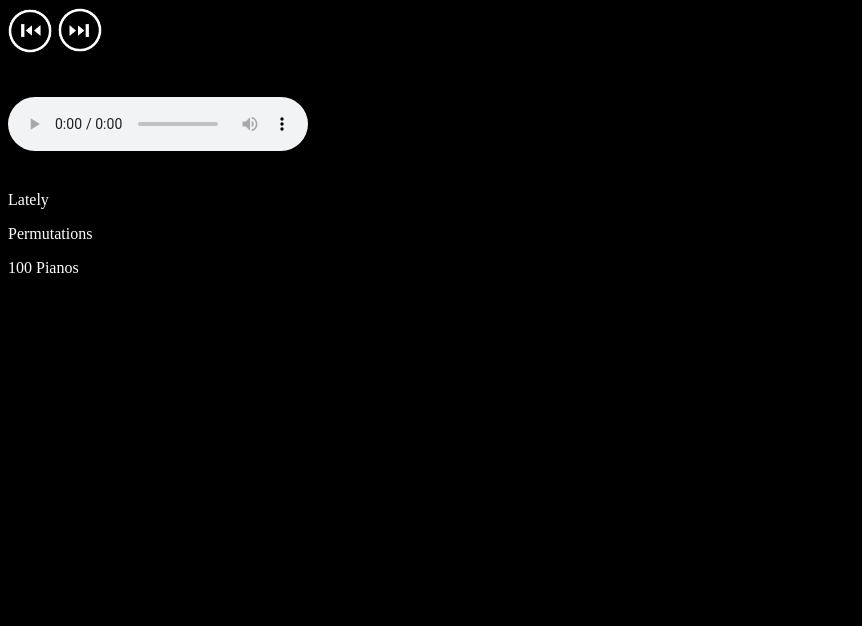
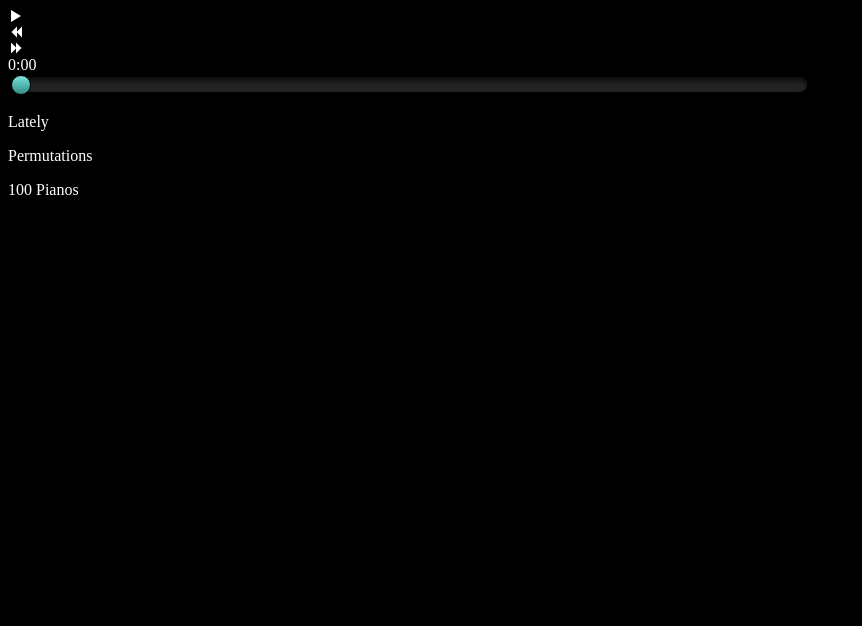
Before and after one commit to genwi/mobile-audio-player, a plain HTML site: page index.html in a window 1280 px wide. Shown: the part 174-800 px from the top of the page, without its empty margins (0-862 px from the left). Drawn offline with nearby package versions, Linux system fonts and the light colour scheme.

Commit message:
use icon font for controls

```diff
--- a/css/styles.css
+++ b/css/styles.css
@@ -9,3 +9,90 @@ audio{
     clear:both;
     margin:20px 0;
 }
+
+/* range slider */
+input[type="range"] {
+    -webkit-appearance: none;
+    border: 1px solid black;
+    display: block;
+    width: 63%;
+    height: 15px;
+
+    -webkit-border-radius: 20px;
+    -moz-border-radius: 20px;
+    border-radius: 20px;
+    background-color: #242323;
+
+    -webkit-box-shadow: inset 0px 4px 4px rgba(0,0,0,.6);
+    -moz-box-shadow: inset 0px 4px 4px rgba(0,0,0,.6);
+    box-shadow: inset 0px 4px 4px rgba(0,0,0,.6);
+}
+
+input::-webkit-slider-thumb {
+    -webkit-appearance: none;
+    width: 20px;
+    height: 20px;
+    border:1px solid black;
+
+    -webkit-border-radius: 10px;
+    border-radius: 10px;
+    background: #80e4df; /* Old browsers */
+background: -webkit-linear-gradient(top, #80e4df 0%, #75dbd6 13%, #5ec4bf 33%, #57bbb6 47%, #419d99 80%, #378f8b 100%);
+
+    background: -moz-linear-gradient(top, #80e4df 0%, #75dbd6 13%, #5ec4bf 33%, #57bbb6 47%, #419d99 80%, #378f8b 100%);
+    background: -o-linear-gradient(top, #80e4df 0%, #75dbd6 13%, #5ec4bf 33%, #57bbb6 47%, #419d99 80%, #378f8b 100%);
+    background: linear-gradient(top, #80e4df 0%, #75dbd6 13%, #5ec4bf 33%, #57bbb6 47%, #419d99 80%, #378f8b 100%); /* W3C */
+}
+
+/* buttons */
+@font-face {
+    font-family: 'mediafont';
+    src:url('../fonts/mediafont.eot');
+    src:url('../fonts/mediafont.eot?#iefix') format('embedded-opentype'),
+        url('../fonts/mediafont.svg#mediafont') format('svg'),
+        url('../fonts/mediafont.woff') format('woff'),
+        url('../fonts/mediafont.ttf') format('truetype');
+    font-weight: normal;
+    font-style: normal;
+}
+
+/* Use the following CSS code if you want to use data attributes for inserting your icons */
+[data-icon]:before {
+    font-family: 'mediafont';
+    content: attr(data-icon);
+    speak: none;
+    font-weight: normal;
+    line-height: 1;
+    -webkit-font-smoothing: antialiased;
+}
+
+/* Use the following CSS code if you want to have a class per icon */
+/*
+Instead of a list of all class selectors,
+you can use the generic selector below, but it's slower:
+[class*="icon-"]:before {
+*/
+.icon-play:before, .icon-pause:before, .icon-stop:before, .icon-backward:before, .icon-forward:before {
+    font-family: 'mediafont';
+    speak: none;
+    font-style: normal;
+    font-weight: normal;
+    line-height: 1;
+    -webkit-font-smoothing: antialiased;
+    display:block;
+}
+.icon-play:before {
+    content: "\61";
+}
+.icon-pause:before {
+    content: "\62";
+}
+.icon-stop:before {
+    content: "\63";
+}
+.icon-backward:before {
+    content: "\64";
+}
+.icon-forward:before {
+    content: "\65";
+}
--- a/index.html
+++ b/index.html
@@ -42,13 +42,16 @@
     		<img alt="albumart" id="album_art" src="img/albumart/Logo.png" />
     	</div>
         <div id="controls">
-            <input id="btn_prev" type="image" height="45px"; width="45px"; src="img/icons/prev.png">
-            <input id="btn_next" type="image" height="45px";width="45px"; src="img/icons/next.png">
+            <div id="btn_play_pause"><span aria-hidden="true" class="icon-play"></span></div>
+            <div id="btn_prev"><span aria-hidden="true" class="icon-backward"></span></div>
+            <div id="btn_next"><span aria-hidden="true" class="icon-forward"></span></div>
+            <div id="progress"></div>
+            <input type="range" id="seek" value="0" max="">
         </div>
         <div id="player">
-            <audio id="audio_player" controls="controls" src=""></audio>
+            <audio id="audio_player" src=""></audio>
     	</div>
-        <div id="playlist">
+        <div id="playlist"></div>
     </div>
 </body>
 </html>
--- a/js/AudioPlayer.js
+++ b/js/AudioPlayer.js
@@ -2,12 +2,15 @@ var GW = GW || {};
 GW.AudioPlayer = function(playlist) {
     var currentSong = 0;
     var prevSong = undefined;
-
+    var player = undefined;
     var settings = {
         player:             '#audio_player',
+        btnPlayPause:       '#btn_play_pause',
         btnPrev:            '#btn_prev',
         btnNext:            '#btn_next',
         playlistBrowser:    '#playlist',
+        progress:           '#progress',
+        seek:               '#seek',
         playlistElement:    'p',
         albumArt:           '#album_art',
         playEvent:          'touchstart mousedown'
@@ -17,23 +20,29 @@ GW.AudioPlayer = function(playlist) {
 
     this.init = function(options) {
         $.extend(settings, options);
+        player = $(settings.player).get(0);
         var playlistHtml = '';
         for (i = 0, j=playlist.length; i < j; i++) {
             playlistHtml += '<' + settings.playlistElement + '>' + playlist[i].title + '</' + settings.playlistElement + '>';
         }
         $(settings.playlistBrowser).html(playlistHtml)
-
         bindEvents();
+        loadTrack(0);
     };
 
     this.play = function(track) {
-        var player = $(settings.player).get(0);
-        player.src = playlist[track].file;
-        $(settings.albumArt).attr('src', playlist[track].art);
-        player.play();
+        if(track === undefined) track = 0;
+        loadTrack(track);
 
-        prevSong = currentSong;
-        currentSong = track;
+        // make sure file is loaded enough to play
+        player.addEventListener('canplay', function() {
+            player.play();
+            onAfterPlay();
+            $(settings.seek).attr('max',player.duration);
+            prevSong = currentSong;
+            currentSong = track;
+        });
+
     };
 
     this.next = function() {
@@ -56,19 +65,57 @@ GW.AudioPlayer = function(playlist) {
 
     var self = this;
 
+    function loadTrack(track) {
+        player.src = playlist[track].file;
+        $(settings.albumArt).attr('src', playlist[track].art);
+    };
+
+    function onAfterPlay() {
+        $(settings.btnPlayPause + ' span').toggleClass('icon-play icon-pause');
+    };
+
     function bindEvents() {
         $(settings.playlistBrowser)
             .on(settings.playEvent,  settings.playlistElement, function() {
                 self.play($(this).index());
             });
 
+        $(settings.btnPlayPause).on(settings.playEvent, function() {
+            if(player.paused) {
+                player.play();
+            } else {
+                player.pause();
+            }
+            onAfterPlay();
+        });
+
         $(settings.btnNext).on(settings.playEvent, function() {
-           self.next() ;
+           self.next();
         });
 
         $(settings.btnPrev).on(settings.playEvent, function() {
-           self.prev() ;
+           self.prev();
+        });
+
+        $(settings.seek).on('change', function() {
+            player.currentTime = $(this).val();
+            $(this).attr("max", player.duration);
+        });
+
+        player.addEventListener('timeupdate', function(e) {
+            $(settings.progress).text(friendlyTimeFormat(player.currentTime));
+            $(settings.seek).attr('value', parseInt(player.currentTime, 10));
         });
     };
 
+    function friendlyTimeFormat(uglyTime) {
+        var time = Math.floor(uglyTime);
+        var minutes = Math.floor(time / 60);
+        var seconds = time - minutes * 60;
+        if((seconds + '').length < 2) {
+            seconds = '0' + seconds;
+        }
+        return minutes + ':' + seconds;
+    };
+
 };
```
Also changed, not shown: fonts/mediafont.ttf (added), fonts/mediafont.woff (added), img/icons/next.png (deleted), img/icons/prev.png (deleted), 3 other files.
